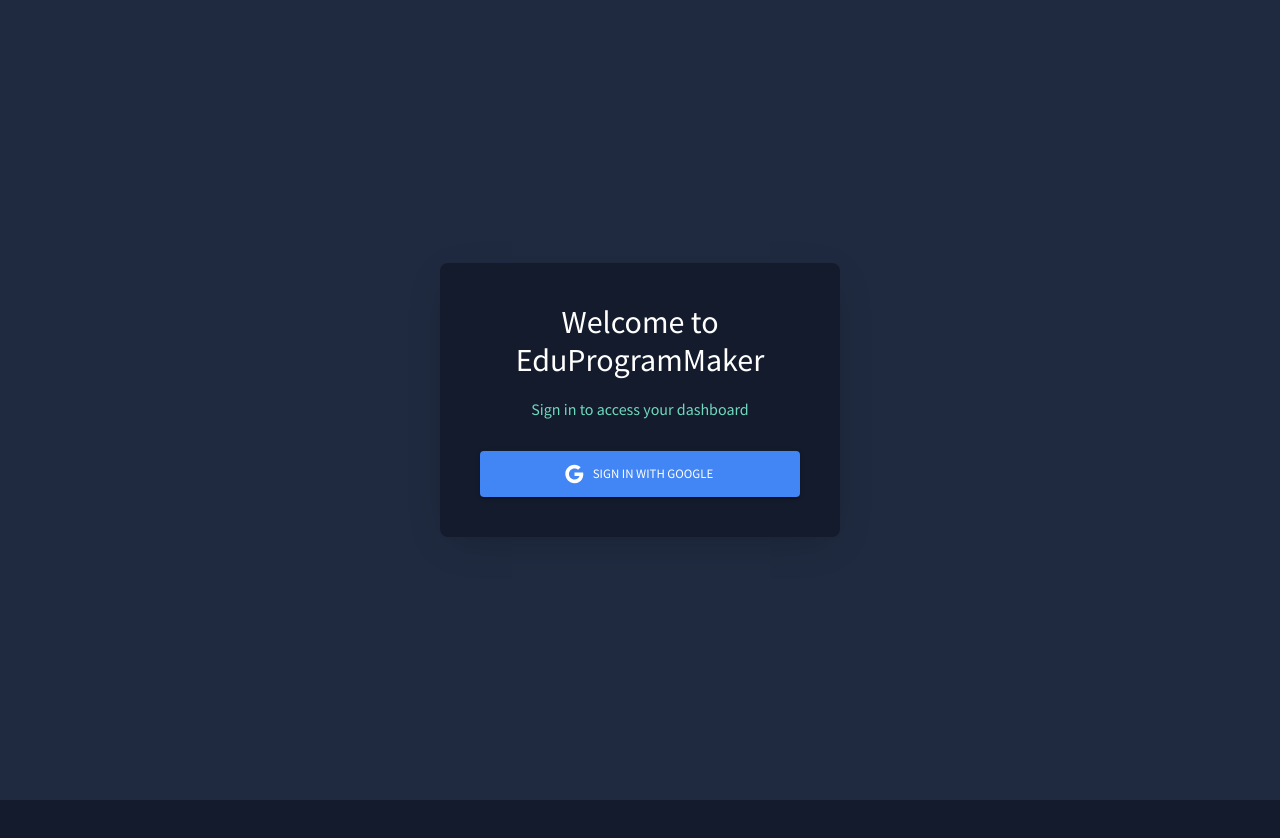
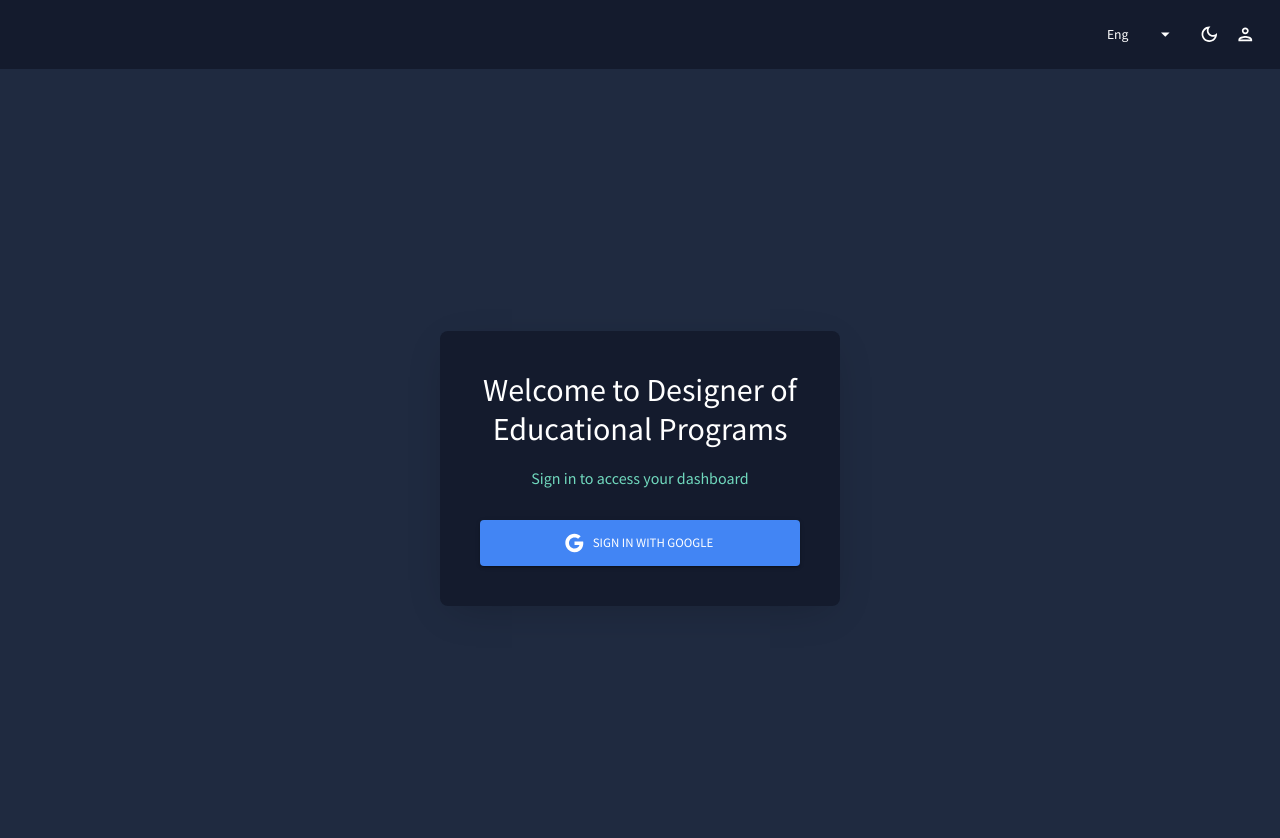
Before and after one commit to SerAyaKz/EduProgram, a React (Create React App) app: page /login in a window 1280 px wide. Shown: the top 838 px of the page. Before the commit the page ends 800 px from the top, so only its background shows below. Built offline with nearby package versions, Linux system fonts and the light colour scheme; no server answers.

Commit message:
Login style done

```diff
--- a/package.json
+++ b/package.json
@@ -26,9 +26,12 @@
     "chart.js": "^4.4.5",
     "firebase": "^11.6.0",
     "formik": "^2.4.6",
+    "i18next": "^23.16.8",
+    "i18next-browser-languagedetector": "^8.2.1",
     "react": "^18.3.1",
     "react-chartjs-2": "^5.2.0",
     "react-dom": "^18.3.1",
+    "react-i18next": "^15.7.4",
     "react-pro-sidebar": "^0.7.1",
     "react-redux": "^9.1.2",
     "react-router-dom": "^6.27.0",
--- a/src/App.js
+++ b/src/App.js
@@ -12,7 +12,6 @@
 import Generated from "./scenes/generated";
 import Recommendation from "./scenes/recommendation";
 import Login from "./scenes/auth"; // Import the login component
-import SessionManager from "./util/Session"; // Import the session manager
 import {
   CssBaseline,
   ThemeProvider,
@@ -25,6 +24,9 @@
 import { initializeApp } from "firebase/app";
 import { getAnalytics } from "firebase/analytics";
 import { getAuth, onAuthStateChanged } from "firebase/auth";
+
+import "./util/i18n";
+import SessionManager from "./util/Session"; // Import the session manager
 
 const firebaseConfig = {
   apiKey: "AIzaSyAUDyXBYoLESgG9ecLo3qUrWbxS5KhTM2c",
@@ -114,7 +116,7 @@
             className="content"
             style={{ width: isLoginPage ? "100%" : undefined }}
           >
-            {!isLoginPage && <Topbar setIsSidebar={setIsSidebar} />}
+            {isLoginPage && <Topbar setIsSidebar={setIsSidebar} />}
             <Routes>
               {/* Login route - redirect to dashboard if already authenticated */}
               <Route
--- /dev/null
+++ b/src/locales/en/common.json
@@ -0,0 +1,14 @@
+{
+  "profile": "Profile",
+  "logout": "Logout",
+
+  "login": {
+    "title": "Welcome to Designer of Educational Programs",
+    "subtitle": "Sign in to access your dashboard",
+    "google": "Sign in with Google",
+    "signingIn": "Signing in...",
+    "popupClosed": "Sign-in canceled. Please try again.",
+    "authFailed": "Authentication failed",
+    "backendError": "Failed to register user in the backend"
+  }
+}
--- /dev/null
+++ b/src/locales/kk/common.json
@@ -0,0 +1,14 @@
+{
+  "profile": "Профиль",
+  "logout": "Шығу",
+
+  "login": {
+    "title": "Білім беру бағдарламаларын жобалау жүйесіне қош келдіңіз",
+    "subtitle": "Басқару тақтасына кіру үшін жүйеге кіріңіз",
+    "google": "Google арқылы кіру",
+    "signingIn": "Кіру орындалуда...",
+    "popupClosed": "Кіру тоқтатылды. Қайталап көріңіз.",
+    "authFailed": "Аутентификация қатесі",
+    "backendError": "Пайдаланушыны тіркеу мүмкін болмады"
+  }
+}
--- /dev/null
+++ b/src/locales/ru/common.json
@@ -0,0 +1,14 @@
+{
+  "profile": "Профиль",
+  "logout": "Выйти",
+
+  "login": {
+    "title": "Добро пожаловать в Конструктор образовательных программ",
+    "subtitle": "Войдите, чтобы открыть панель управления",
+    "google": "Войти через Google",
+    "signingIn": "Выполняется вход...",
+    "popupClosed": "Вход отменён. Попробуйте ещё раз.",
+    "authFailed": "Ошибка аутентификации",
+    "backendError": "Не удалось зарегистрировать пользователя"
+  }
+}
--- a/src/scenes/auth/index.jsx
+++ b/src/scenes/auth/index.jsx
@@ -1,37 +1,46 @@
-import { useState } from "react";
+import { useState, useEffect } from "react";
 import { useNavigate } from "react-router-dom";
 import {
   getAuth,
   signInWithPopup,
   GoogleAuthProvider,
-  onAuthStateChanged
+  onAuthStateChanged,
 } from "firebase/auth";
 import { Box, Button, Typography, useTheme } from "@mui/material";
 import GoogleIcon from "@mui/icons-material/Google";
+import { useTranslation } from "react-i18next";
 import { tokens } from "../../theme";
 
 const Login = () => {
   const theme = useTheme();
   const colors = tokens(theme.palette.mode);
   const navigate = useNavigate();
+  const { t } = useTranslation();
+
   const [error, setError] = useState("");
   const [loading, setLoading] = useState(false);
+
   const auth = getAuth();
   const provider = new GoogleAuthProvider();
 
-  // Check if user is already logged in
-  onAuthStateChanged(auth, (user) => {
+  useEffect(() => {
+    const unsubscribe = onAuthStateChanged(auth, (user) => {
       if (user) {
         navigate("/");
       }
     });
 
+    return () => unsubscribe();
+  }, [auth, navigate]);
+
   const setupSessionTimeout = () => {
-    const SESSION_TIMEOUT = 60 * 60 * 1000; // 1 hour in milliseconds
+    const SESSION_TIMEOUT = 60 * 60 * 1000;
 
-    // Set the expiration time
     const expirationTime = Date.now() + SESSION_TIMEOUT;
-    localStorage.setItem('sessionExpirationTime', expirationTime.toString());
+    localStorage.setItem(
+      "sessionExpirationTime",
+      expirationTime.toString()
+    );
   };
 
   const handleGoogleSignIn = async () => {
@@ -39,17 +48,17 @@
       setLoading(true);
       setError("");
 
-      // Firebase authentication
       const result = await signInWithPopup(auth, provider);
-      const credential = GoogleAuthProvider.credentialFromResult(result);
-      const token = credential.accessToken;
       const user = result.user;
 
-      // Register user in the backend using fetch
-      const response = await fetch('http://localhost:8081/api/auth/register', {
-        method: 'POST',
+      await GoogleAuthProvider.credentialFromResult(result);
+
+      const response = await fetch(
+        "http://localhost:8081/api/auth/register",
+        {
+          method: "POST",
           headers: {
-          'Content-Type': 'application/json',
+            "Content-Type": "application/json",
           },
           body: JSON.stringify({
             id: 0,
@@ -58,29 +67,38 @@
             email: user.email,
             photoUrl: user.photoURL,
             title: "",
-          roleId: 1
-        })
-      });
+            roleId: 1,
+          }),
+        }
+      );
 
       if (!response.ok) {
         const errorData = await response.json();
-        throw new Error(errorData.message || 'Failed to register user in the backend');
+        throw new Error(
+          errorData.message || t("login.backendError")
+        );
       }
+
       const userData = await response.json();
-      localStorage.setItem('dbUser', JSON.stringify(userData));
-      localStorage.setItem('sessionStartTime', Date.now().toString());
 
-      // Set up the session timeout
+      localStorage.setItem("dbUser", JSON.stringify(userData));
+      localStorage.setItem(
+        "sessionStartTime",
+        Date.now().toString()
+      );
+
       setupSessionTimeout();
+
       navigate("/");
     } catch (error) {
-      // Handle authentication errors
       console.error("Error during authentication:", error);
 
-      if (error.code === 'auth/popup-closed-by-user') {
-        setError("Sign-in canceled. Please try again.");
+      if (error.code === "auth/popup-closed-by-user") {
+        setError(t("login.popupClosed"));
       } else {
-        setError(`Authentication failed: ${error.message}`);
+        setError(
+          `${t("login.authFailed")}: ${error.message}`
+        );
       }
     } finally {
       setLoading(false);
@@ -106,10 +124,16 @@
         boxShadow="0px 10px 40px -10px rgba(0,0,0,0.2)"
       >
         <Typography variant="h2" textAlign="center" mb="20px">
-          Welcome to EduProgramMaker
+          {t("login.title")}
         </Typography>
-        <Typography variant="h5" textAlign="center" mb="30px" color={colors.greenAccent[400]}>
-          Sign in to access your dashboard
+
+        <Typography
+          variant="h5"
+          textAlign="center"
+          mb="30px"
+          color={colors.greenAccent[400]}
+        >
+          {t("login.subtitle")}
         </Typography>
 
         <Button
@@ -128,7 +152,9 @@
             },
           }}
         >
-          {loading ? "Signing in..." : "Sign in with Google"}
+          {loading
+            ? t("login.signingIn")
+            : t("login.google")}
         </Button>
 
         {error && (
--- a/src/scenes/global/Topbar.jsx
+++ b/src/scenes/global/Topbar.jsx
@@ -6,6 +6,7 @@
   Avatar,
   Menu,
   MenuItem,
+  Select
 } from "@mui/material";
 import { useContext, useState, useEffect } from "react";
 import { ColorModeContext, tokens } from "../../theme";
@@ -17,9 +18,13 @@
 import PersonOutlinedIcon from "@mui/icons-material/PersonOutlined";
 import SearchIcon from "@mui/icons-material/Search";
 import LogoutIcon from "@mui/icons-material/Logout";
+
 import { getAuth, signOut } from "firebase/auth";
+
 import { useNavigate } from "react-router-dom";
 import { Link } from "react-router-dom";
+
+import { useTranslation } from "react-i18next";
 
 const Topbar = ({ setIsSidebar }) => {
   const theme = useTheme();
@@ -52,6 +57,12 @@
       console.error("Error signing out:", error);
     }
   };
+// language switching
+  const { t, i18n } = useTranslation();
+
+  const handleLanguageChange = (event) => {
+    i18n.changeLanguage(event.target.value);
+  };
 
   return (
     <Box display="flex" justifyContent="space-between" p={2}>
@@ -67,8 +78,29 @@
         </IconButton> */}
       </Box>
 
+
+
       {/* ICONS */}
       <Box display="flex">
+
+        <Select
+    size="small"
+    value={i18n.language.split("-")[0]}
+    onChange={handleLanguageChange}
+    sx={{
+      minWidth: 90,
+      mr: 1,
+      color: theme.palette.text.primary,
+      "& fieldset": {
+        border: "none",
+      },
+    }}
+  >
+    <MenuItem value="en">Eng</MenuItem>
+    <MenuItem value="ru">Рус</MenuItem>
+    <MenuItem value="kk">Қаз</MenuItem>
+  </Select>
+
         <IconButton onClick={colorMode.toggleColorMode}>
           {theme.palette.mode === "dark" ? (
             <DarkModeOutlinedIcon />
@@ -115,13 +147,13 @@
     to="/form"
     style={{ textDecoration: "none", color: "inherit" }}
   >
-              Profile
+    {t("profile")}
   </Link>
 </MenuItem>
 
 <MenuItem onClick={handleLogout}>
-            <LogoutIcon fontSize="small" style={{ marginRight: 8 }} />
-            Logout
+  <LogoutIcon fontSize="small" sx={{ mr: 1 }} />
+  {t("logout")}
 </MenuItem>
         </Menu>
       </Box>
--- a/src/theme.js
+++ b/src/theme.js
@@ -89,7 +89,7 @@
           200: "#080b12",
           300: "#0c101b",
           400: "#f2f0f0", // manually changed
-          500: "#141b2d",
+          500: "#f2f0f0", // manually changed
           600: "#1F2A40",
           700: "#727681",
           800: "#a1a4ab",
--- /dev/null
+++ b/src/util/i18n.jsx
@@ -0,0 +1,32 @@
+import i18n from "i18next";
+import { initReactI18next } from "react-i18next";
+import LanguageDetector from "i18next-browser-languagedetector";
+
+import en from "../locales/en/common.json";
+import ru from "../locales/ru/common.json";
+import kk from "../locales/kk/common.json";
+
+i18n
+  .use(LanguageDetector)
+  .use(initReactI18next)
+  .init({
+    resources: {
+      en: {
+        translation: en
+      },
+      ru: {
+        translation: ru
+      },
+      kk: {
+        translation: kk
+      }
+    },
+
+    fallbackLng: "en",
+
+    interpolation: {
+      escapeValue: false
+    }
+  });
+
+export default i18n;
```
Also changed, not shown: 1 other file (tests, documents, lock files or other folders). Lines whose indentation alone changed are shown as unchanged.
